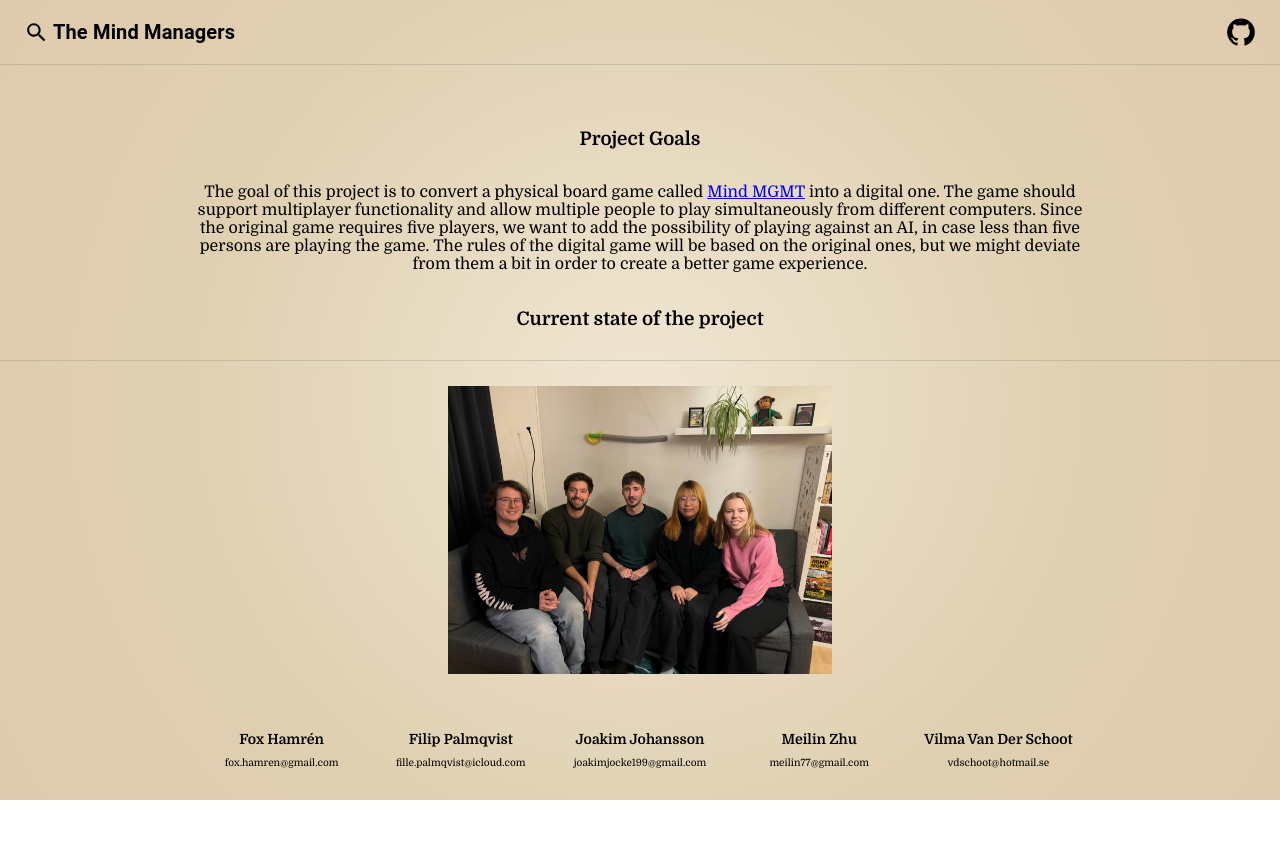
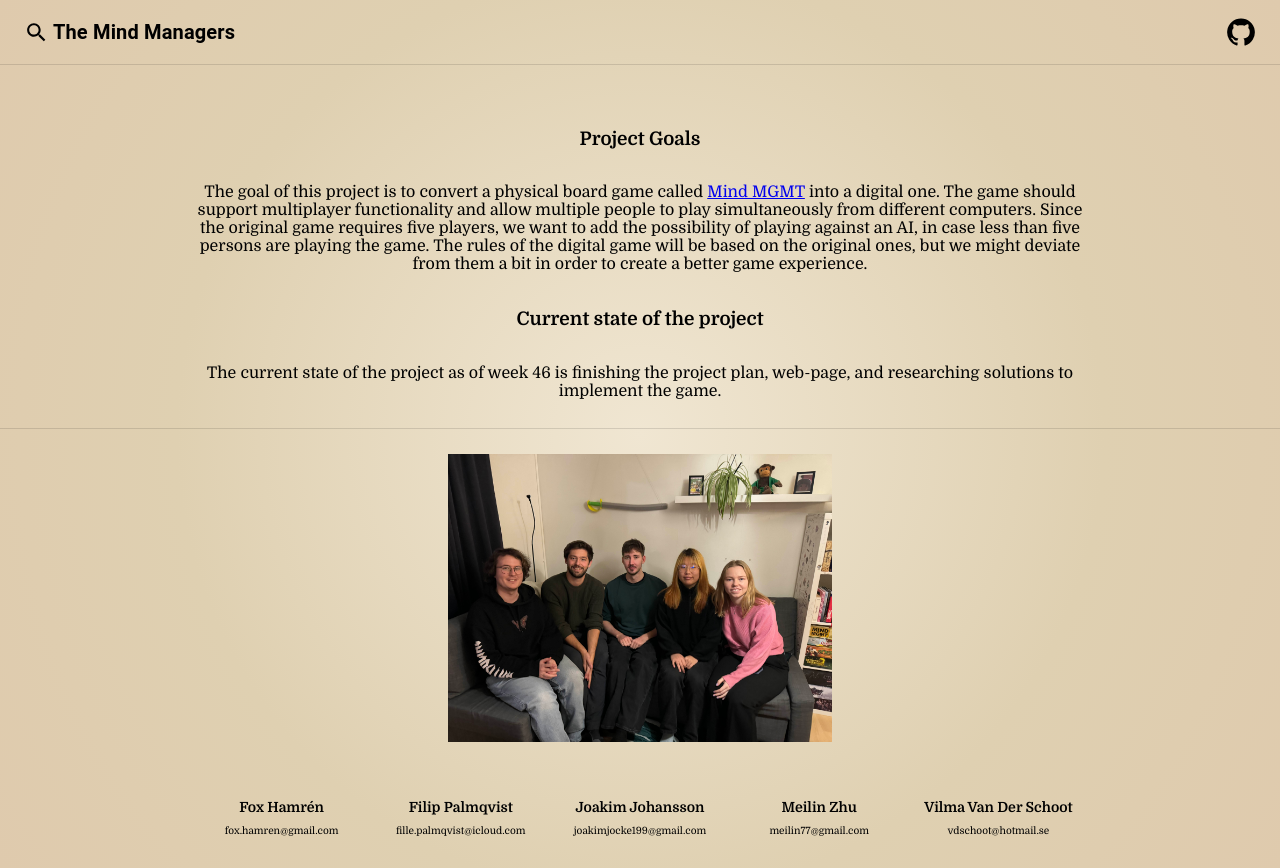
Before and after one commit to Joakim-Johansson/ProjectPage, a React (Create React App) app: page / in a window 1280 px wide. Before the commit the page ends 800 px from the top, so only its background shows below. Built offline with nearby package versions, Linux system fonts and the light colour scheme.

Commit message:
state of game

```diff
--- a/src/views/HomePage.js
+++ b/src/views/HomePage.js
@@ -9,6 +9,7 @@ function HomePage() {
             <h3>Project Goals</h3>
             <p>The goal of this project is to convert a physical board game called <a href='https://boardgamegeek.com/boardgame/284653/mind-mgmt-the-psychic-espionage-game'>Mind MGMT</a> into a digital one. The game should support multiplayer functionality and allow multiple people to play simultaneously from different computers. Since the original game requires five players, we want to add the possibility of playing against an AI, in case less than five persons are playing the game. The rules of the digital game will be based on the original ones, but we might deviate from them a bit in order to create a better game experience. </p>
             <h3>Current state of the project</h3>
+            <p>The current state of the project as of week 46 is finishing the project plan, web-page, and researching solutions to implement the game.</p>
             </div>
             <Divider></Divider>
 
```
